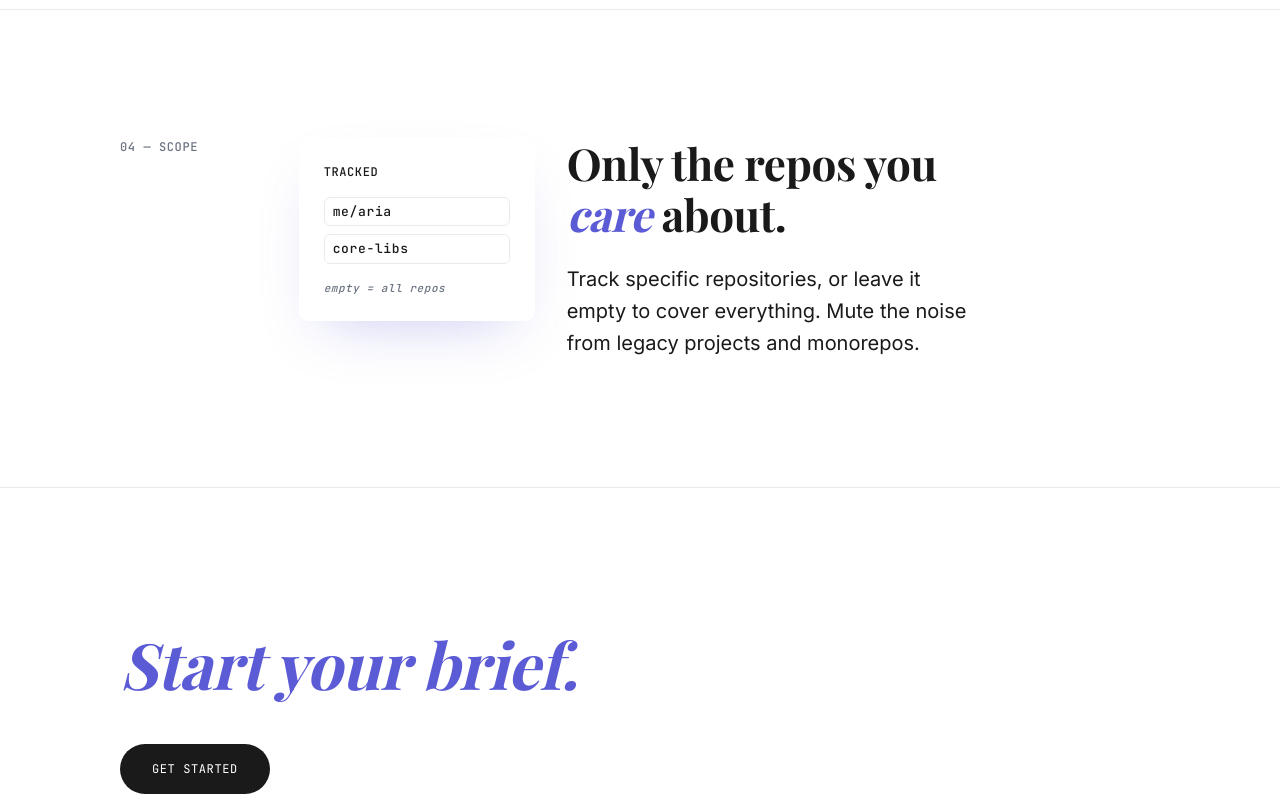
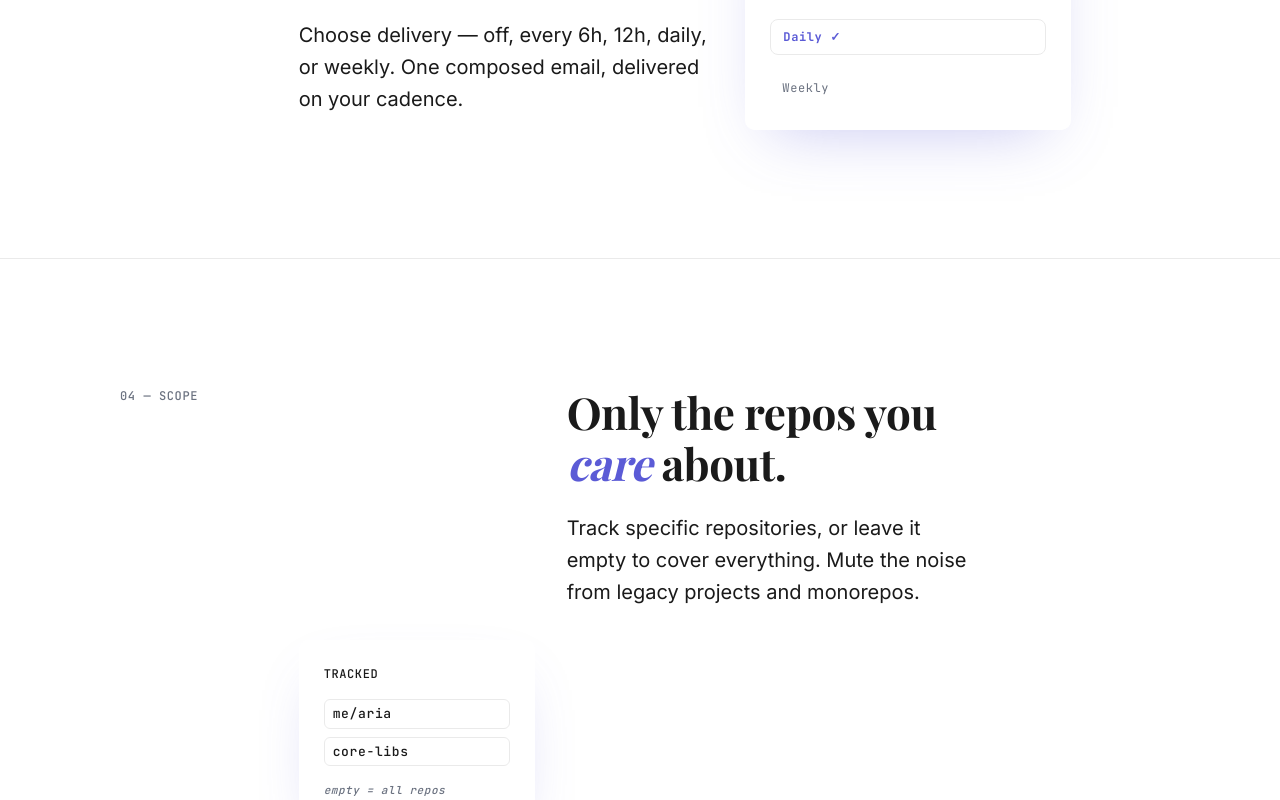
Before and after one commit to HardityaGhuman/DevPulse, a React (Vite) app in the folder frontend/: page / in a window 1280 px wide. Shown: the part 2340-3140 px from the top of the page. Built offline with nearby package versions, Linux system fonts and the light colour scheme; no server answers; a web font is replaced by a local one.

Commit message:
fix: make landing + dashboard responsive on mobile

```diff
--- a/frontend/src/pages/Dashboard.jsx
+++ b/frontend/src/pages/Dashboard.jsx
@@ -333,7 +333,7 @@ export default function Dashboard() {
             {profile?.email ? ` · ${profile.email}` : ""}
             {profile?.created_at ? ` · MEMBER SINCE ${fmtDate(profile.created_at)}` : ""}
           </p>
-          <h1 className="serif" style={{ fontSize: 56, fontWeight: 700, lineHeight: 1.1, letterSpacing: "-0.02em", margin: "12px 0 0" }}>
+          <h1 className="serif" style={{ fontSize: "clamp(34px, 8vw, 56px)", fontWeight: 700, lineHeight: 1.1, letterSpacing: "-0.02em", margin: "12px 0 0" }}>
             Your daily <span className="italic" style={{ color: "var(--color-accent)" }}>brief.</span>
           </h1>
         </Reveal>
--- a/frontend/src/pages/LandingPage.jsx
+++ b/frontend/src/pages/LandingPage.jsx
@@ -78,20 +78,20 @@ function Feature({ num, label, heading, accent, tail, lede, card, flip }) {
 
           {flip ? (
             <>
-              <div className="md:col-start-3 md:col-span-3">{card}</div>
-              <div className="md:col-start-6 md:col-span-5">
-                <h2 className="serif" style={{ fontSize: 44, fontWeight: 700, lineHeight: 1.15, margin: 0 }}>
+              <div className="md:col-start-6 md:col-span-5 order-2 md:order-none">
+                <h2 className="serif" style={{ fontSize: "clamp(30px, 6.5vw, 44px)", fontWeight: 700, lineHeight: 1.15, margin: 0 }}>
                   {heading} <span className="italic" style={{ color: "var(--color-accent)" }}>{accent}</span> {tail}
                 </h2>
                 <p className="mt-6" style={{ fontSize: 20, lineHeight: 1.6, color: "var(--color-ink)", maxWidth: "55ch" }}>
                   {lede}
                 </p>
               </div>
+              <div className="md:col-start-3 md:col-span-3 order-3 md:order-none">{card}</div>
             </>
           ) : (
             <>
               <div className="md:col-start-3 md:col-span-5">
-                <h2 className="serif" style={{ fontSize: 44, fontWeight: 700, lineHeight: 1.15, margin: 0 }}>
+                <h2 className="serif" style={{ fontSize: "clamp(30px, 6.5vw, 44px)", fontWeight: 700, lineHeight: 1.15, margin: 0 }}>
                   {heading} <span className="italic" style={{ color: "var(--color-accent)" }}>{accent}</span> {tail}
                 </h2>
                 <p className="mt-6" style={{ fontSize: 20, lineHeight: 1.6, color: "var(--color-ink)", maxWidth: "55ch" }}>
@@ -146,7 +146,7 @@ export default function LandingPage() {
             animate={{ opacity: 1, y: 0 }}
             transition={{ duration: 0.7, ease: [0.22, 1, 0.36, 1] }}
           >
-            <h1 className="serif" style={{ fontSize: 68, fontWeight: 700, lineHeight: 1.08, letterSpacing: "-0.02em", margin: 0 }}>
+            <h1 className="serif" style={{ fontSize: "clamp(38px, 9vw, 68px)", fontWeight: 700, lineHeight: 1.08, letterSpacing: "-0.02em", margin: 0 }}>
               The developer&apos;s<br />daily brief,<br />
               <span className="italic" style={{ color: "var(--color-accent)" }}>filed automatically.</span>
             </h1>
@@ -259,7 +259,7 @@ export default function LandingPage() {
       <section style={{ borderTop: "1px solid var(--color-hairline)" }}>
         <div className={`${PAGE} py-24 md:py-32`}>
           <Reveal>
-            <h2 className="serif italic" style={{ fontSize: 64, fontWeight: 700, color: "var(--color-accent)", margin: "0 0 32px" }}>
+            <h2 className="serif italic" style={{ fontSize: "clamp(36px, 9vw, 64px)", fontWeight: 700, color: "var(--color-accent)", margin: "0 0 32px" }}>
               Start your brief.
             </h2>
             <SignInPill className="px-8 py-4" label="Get started" />
```
